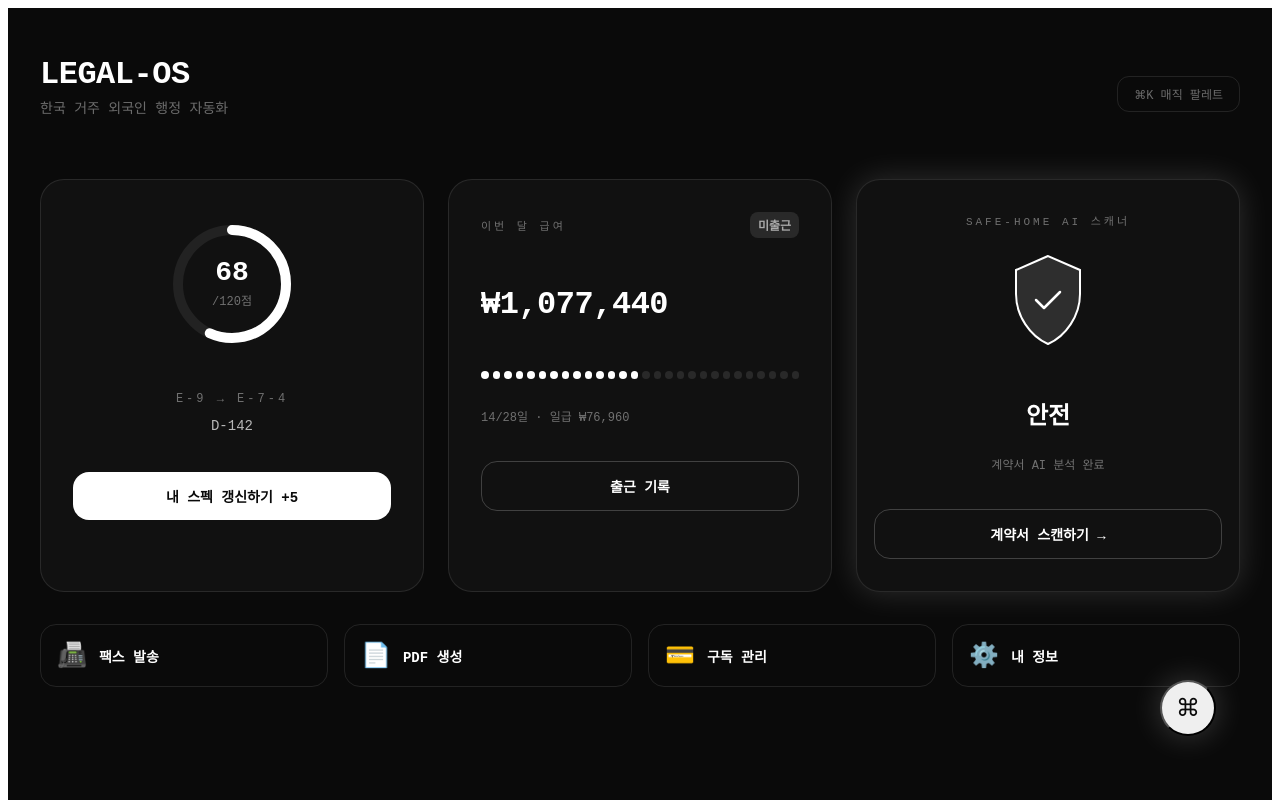
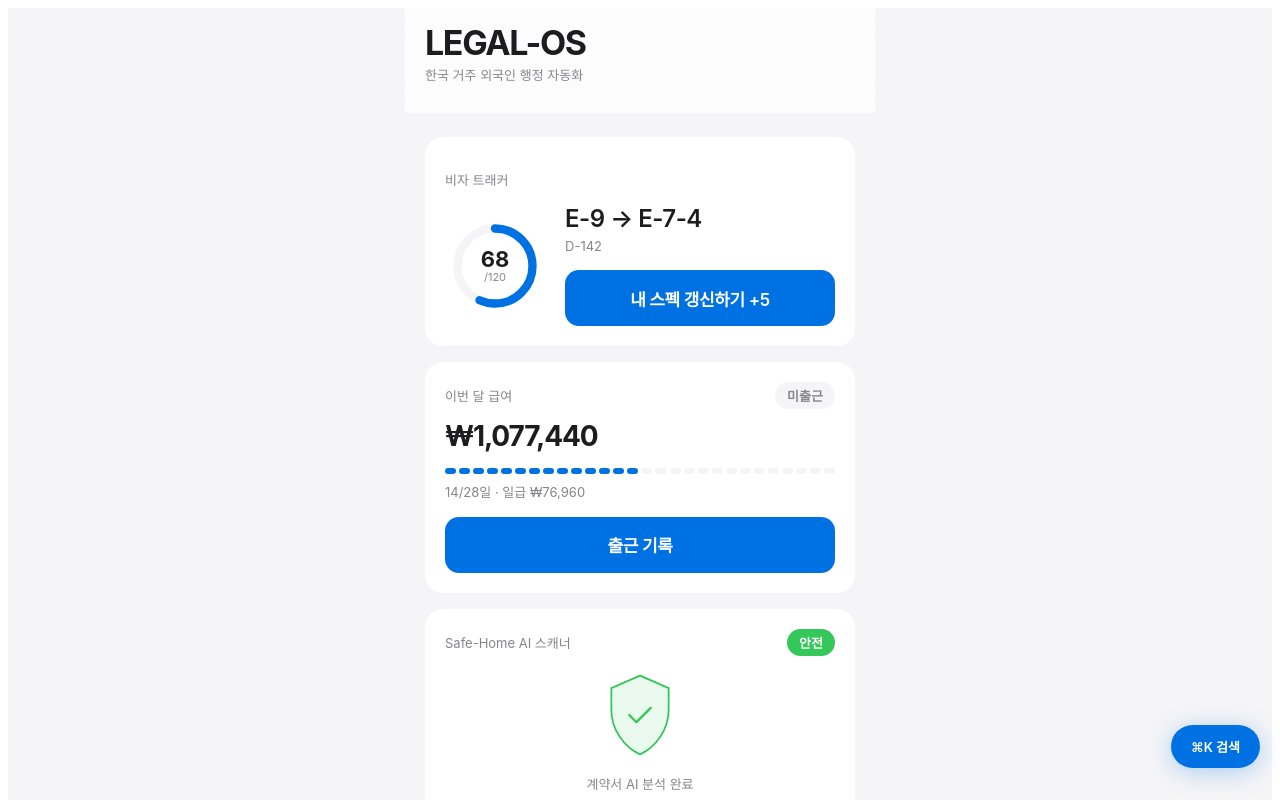
Before and after one commit to DennisJang/legal-os, a Next.js app in the folder apps/web/: page / in a window 1280 px wide. Shown: the top 800 px of the page. Built offline with nearby package versions, Linux system fonts and the light colour scheme.

Commit message:
Chore: Install UI utils & Setup Apple Vibe config tokens

```diff
--- a/apps/web/src/app/page.tsx
+++ b/apps/web/src/app/page.tsx
@@ -6,43 +6,69 @@ import MagicPalette from "@/components/MagicPalette";
 
 export default function DashboardPage() {
   return (
-    <main style={{ backgroundColor:"#0A0A0A", minHeight:"100vh", color:"#fff", fontFamily:"monospace" }}>
-      <div style={{ maxWidth:1200, margin:"0 auto", padding:"48px 32px" }}>
-        <header style={{ display:"flex", alignItems:"center", justifyContent:"space-between", marginBottom:48 }}>
-          <div>
-            <h1 style={{ fontSize:32, fontWeight:900, letterSpacing:"-0.5px", margin:0 }}>LEGAL-OS</h1>
-            <p style={{ fontSize:14, color:"rgba(255,255,255,0.4)", marginTop:4 }}>한국 거주 외국인 행정 자동화</p>
-          </div>
-          <div style={{ fontSize:12, color:"rgba(255,255,255,0.4)", border:"1px solid rgba(255,255,255,0.1)",
-                        borderRadius:12, padding:"8px 16px" }}>
-            ⌘K 매직 팔레트
-          </div>
+    <main style={{
+      backgroundColor: "#F5F5F7",
+      minHeight: "100vh",
+      fontFamily: '-apple-system, BlinkMacSystemFont, "SF Pro Display", "SF Pro Text", sans-serif',
+    }}>
+      {/* Root Container — max 430px iOS 캔버스 */}
+      <div style={{ maxWidth: 430, margin: "0 auto", overflowX: "hidden", paddingInline: 20 }}>
+
+        {/* Header — Liquid Glass 스티키 */}
+        <header style={{
+          position: "sticky", top: 0, zIndex: 40,
+          background: "rgba(255,255,255,0.72)",
+          backdropFilter: "blur(20px) saturate(180%)",
+          WebkitBackdropFilter: "blur(20px) saturate(180%)",
+          marginInline: -20, paddingInline: 20,
+          paddingTop: 16, paddingBottom: 16,
+          marginBottom: 24,
+        }}>
+          <h1 style={{
+            fontSize: 34, fontWeight: 700, lineHeight: 1.1,
+            letterSpacing: "-0.04em", color: "#1D1D1F", margin: 0,
+          }}>LEGAL-OS</h1>
+          <p style={{ fontSize: 13, color: "#86868B", marginTop: 4, letterSpacing: 0 }}>
+            한국 거주 외국인 행정 자동화
+          </p>
         </header>
 
-        <section style={{ display:"grid", gridTemplateColumns:"repeat(3,1fr)", gap:24 }}>
+        {/* 3대 위젯 — 섹션 간 48px */}
+        <section style={{ display: "flex", flexDirection: "column", gap: 16, marginBottom: 48 }}>
           <VisaRingWidget />
           <WageCalendarWidget />
           <SafeHomeWidget />
         </section>
 
-        <section style={{ display:"grid", gridTemplateColumns:"repeat(4,1fr)", gap:16, marginTop:32 }}>
+        {/* 빠른 액션 — 2단 그리드 */}
+        <section style={{
+          display: "grid", gridTemplateColumns: "repeat(2, 1fr)",
+          gap: 16, marginBottom: 48,
+        }}>
           {[
-            { emoji:"📠", label:"팩스 발송",  href:"/fax" },
-            { emoji:"📄", label:"PDF 생성",   href:"/docs" },
-            { emoji:"💳", label:"구독 관리",  href:"/billing" },
-            { emoji:"⚙️", label:"내 정보",    href:"/profile" },
+            { emoji: "📠", label: "팩스 발송",  href: "/fax" },
+            { emoji: "📄", label: "PDF 생성",   href: "/docs" },
+            { emoji: "💳", label: "구독 관리",  href: "/billing" },
+            { emoji: "⚙️", label: "내 정보",    href: "/profile" },
           ].map(({ emoji, label, href }) => (
             <a key={label} href={href} style={{
-              display:"flex", alignItems:"center", gap:12,
-              border:"1px solid rgba(255,255,255,0.1)", borderRadius:16,
-              padding:16, color:"#fff", textDecoration:"none"
-            }}>
-              <span style={{ fontSize:24 }}>{emoji}</span>
-              <span style={{ fontSize:14, fontWeight:600 }}>{label}</span>
+              display: "flex", alignItems: "center", gap: 12,
+              backgroundColor: "#FFFFFF", borderRadius: 18,
+              padding: 16, color: "#1D1D1F", textDecoration: "none",
+              overflow: "hidden",
+              transition: "all 100ms linear",
+            }}
+            onMouseDown={(e) => Object.assign((e.currentTarget as HTMLElement).style, { transform: "scale(0.97)", opacity: "0.8" })}
+            onMouseUp={(e)   => Object.assign((e.currentTarget as HTMLElement).style, { transform: "scale(1)",    opacity: "1"   })}
+            onMouseLeave={(e)=> Object.assign((e.currentTarget as HTMLElement).style, { transform: "scale(1)",    opacity: "1"   })}
+            >
+              <span style={{ fontSize: 24 }}>{emoji}</span>
+              <span style={{ fontSize: 17, fontWeight: 400, letterSpacing: "-0.022em" }}>{label}</span>
             </a>
           ))}
         </section>
       </div>
+
       <MagicPalette />
     </main>
   );
--- a/apps/web/src/components/MagicPalette.tsx
+++ b/apps/web/src/components/MagicPalette.tsx
@@ -12,6 +12,7 @@ const ACTIONS = [
 export default function MagicPalette() {
   const [open, setOpen] = useState(false);
   const [query, setQuery] = useState("");
+  const [visible, setVisible] = useState(false);
   const inputRef = useRef<HTMLInputElement>(null);
 
   useEffect(() => {
@@ -23,41 +24,103 @@ export default function MagicPalette() {
     return () => window.removeEventListener("keydown", h);
   }, []);
 
-  useEffect(() => { if (open) { setQuery(""); setTimeout(() => inputRef.current?.focus(), 50); } }, [open]);
+  useEffect(() => {
+    if (open) {
+      setVisible(true); setQuery("");
+      setTimeout(() => inputRef.current?.focus(), 50);
+    } else {
+      setTimeout(() => setVisible(false), 400);
+    }
+  }, [open]);
 
   const filtered = ACTIONS.filter((a) => a.label.includes(query));
 
-  if (!open) return (
-    <button onClick={() => setOpen(true)}
-      className="fixed bottom-8 right-8 w-[56px] h-[56px] rounded-full bg-white text-[#0A0A0A] text-[24px]
-                 flex items-center justify-center shadow-[0_0_32px_rgba(255,255,255,0.2)] hover:scale-110 transition-transform duration-75 z-50">
-      ⌘
+  return (
+    <>
+      {/* FAB — Apple Blue pill */}
+      <button onClick={() => setOpen(true)} style={{
+        position: "fixed", bottom: 32, right: 20,
+        padding: "12px 20px", borderRadius: 9999,
+        backgroundColor: "#0071E3", color: "#fff",
+        fontSize: 13, fontWeight: 600, border: "none", cursor: "pointer",
+        boxShadow: "0 4px 24px rgba(0,113,227,0.3)",
+        transition: "all 100ms linear", fontFamily: "inherit", zIndex: 40,
+      }}
+      onMouseDown={(e) => Object.assign(e.currentTarget.style, { transform: "scale(0.97)", opacity: "0.8" })}
+      onMouseUp={(e)   => Object.assign(e.currentTarget.style, { transform: "scale(1)",    opacity: "1"   })}
+      onMouseLeave={(e)=> Object.assign(e.currentTarget.style, { transform: "scale(1)",    opacity: "1"   })}
+      >
+        ⌘K 검색
       </button>
-  );
 
-  return (
-    <div className="fixed inset-0 z-50 flex items-center justify-center backdrop-blur-md bg-black/40"
-         onClick={() => setOpen(false)}>
-      <div onClick={(e) => e.stopPropagation()}
-           className="w-[480px] rounded-[24px] bg-[#111]/90 border border-white/20 overflow-hidden shadow-[0_0_64px_rgba(255,255,255,0.08)]">
+      {/* Overlay + Modal — Liquid Glass + Spring easing */}
+      {visible && (
+        <div onClick={() => setOpen(false)} style={{
+          position: "fixed", inset: 0, zIndex: 50,
+          background: "rgba(0,0,0,0.3)",
+          backdropFilter: "blur(8px)",
+          display: "flex", alignItems: "flex-end", justifyContent: "center",
+          paddingBottom: 0,
+          transition: "opacity 400ms cubic-bezier(0.32,0.72,0,1)",
+          opacity: open ? 1 : 0,
+        }}>
+          {/* Bottom Sheet — Liquid Glass */}
+          <div onClick={(e) => e.stopPropagation()} style={{
+            width: "100%", maxWidth: 430,
+            background: "rgba(255,255,255,0.72)",
+            backdropFilter: "blur(20px) saturate(180%)",
+            WebkitBackdropFilter: "blur(20px) saturate(180%)",
+            borderRadius: "24px 24px 0 0",
+            boxShadow: "0 4px 24px rgba(0,0,0,0.06)",
+            paddingBottom: 32,
+            transform: open ? "translateY(0)" : "translateY(100%)",
+            transition: "transform 400ms cubic-bezier(0.32,0.72,0,1)",
+          }}>
+            {/* Handle Bar */}
+            <div style={{ display: "flex", justifyContent: "center", padding: "12px 0 8px" }}>
+              <div style={{ width: 36, height: 4, borderRadius: 99, backgroundColor: "#86868B", opacity: 0.4 }} />
+            </div>
+
+            {/* Search Input */}
+            <div style={{ paddingInline: 20, paddingBottom: 8 }}>
               <input ref={inputRef} value={query} onChange={(e) => setQuery(e.target.value)}
                 placeholder="검색하거나 명령어를 입력하세요..."
-          className="w-full bg-transparent px-[24px] py-[20px] text-[16px] outline-none border-b border-white/10 placeholder:text-white/30" />
-        <ul className="py-[8px]">
+                style={{
+                  width: "100%", padding: "14px 16px", borderRadius: 14,
+                  border: "none", backgroundColor: "#F5F5F7",
+                  fontSize: 17, color: "#1D1D1F", outline: "none",
+                  letterSpacing: "-0.022em", fontFamily: "inherit",
+                  boxSizing: "border-box",
+                }}
+              />
+            </div>
+
+            {/* Action List */}
+            <ul style={{ listStyle: "none", margin: 0, padding: "8px 0" }}>
               {filtered.map((a) => (
                 <li key={a.label}>
-              <a href={a.href} onClick={() => setOpen(false)}
-                 className="flex items-center gap-[16px] px-[24px] py-[14px] hover:bg-white/5 transition-colors">
-                <span className="text-[20px]">{a.icon}</span>
-                <span className="text-[14px] font-medium">{a.label}</span>
+                  <a href={a.href} onClick={() => setOpen(false)} style={{
+                    display: "flex", alignItems: "center", gap: 16,
+                    padding: "14px 20px", textDecoration: "none", color: "#1D1D1F",
+                    fontSize: 17, letterSpacing: "-0.022em",
+                    transition: "all 100ms linear",
+                  }}
+                  onMouseDown={(e) => Object.assign((e.currentTarget as HTMLElement).style, { backgroundColor: "#F5F5F7", transform: "scale(0.98)" })}
+                  onMouseUp={(e)   => Object.assign((e.currentTarget as HTMLElement).style, { backgroundColor: "transparent", transform: "scale(1)" })}
+                  onMouseLeave={(e)=> Object.assign((e.currentTarget as HTMLElement).style, { backgroundColor: "transparent", transform: "scale(1)" })}
+                  >
+                    <span style={{ fontSize: 22 }}>{a.icon}</span>
+                    <span>{a.label}</span>
                   </a>
                 </li>
               ))}
             </ul>
-        <div className="px-[24px] py-[12px] border-t border-white/10">
-          <span className="text-[11px] text-white/30">ESC 닫기 · ⌘K 토글</span>
+            <p style={{ textAlign: "center", fontSize: 13, color: "#86868B", margin: "8px 0 0" }}>
+              ESC 닫기 · ⌘K 토글
+            </p>
           </div>
         </div>
-    </div>
+      )}
+    </>
   );
 }
--- a/apps/web/src/components/widgets/SafeHomeWidget.tsx
+++ b/apps/web/src/components/widgets/SafeHomeWidget.tsx
@@ -2,37 +2,52 @@
 import { useDashboardStore } from "@/store/useDashboardStore";
 
 const STATUS_MAP = {
-  SAFE:    { label: "안전", color: "#ffffff", shadow: "0 0 32px rgba(255,255,255,0.15)" },
-  WARNING: { label: "주의", color: "#ffd700", shadow: "0 0 32px rgba(255,215,0,0.25)" },
-  DANGER:  { label: "위험", color: "#ff4444", shadow: "0 0 32px rgba(255,68,68,0.25)" },
+  SAFE:    { label: "안전", pill: "#34C759", text: "#fff" },
+  WARNING: { label: "주의", pill: "#FF9F0A", text: "#fff" },
+  DANGER:  { label: "위험", pill: "#FF3B30", text: "#fff" },
 };
 
 export default function SafeHomeWidget() {
   const { shieldStatus } = useDashboardStore();
-  const { label, color, shadow } = STATUS_MAP[shieldStatus];
+  const { label, pill, text } = STATUS_MAP[shieldStatus];
 
   return (
-    <div style={{ display:"flex", flexDirection:"column", alignItems:"center", gap:24,
-                  borderRadius:24, backgroundColor:"#111111", border:"1px solid rgba(255,255,255,0.1)",
-                  padding:32, color:"#fff", boxShadow:shadow }}>
-      <span style={{ fontSize:11, letterSpacing:3, textTransform:"uppercase", color:"rgba(255,255,255,0.4)" }}>
-        Safe-Home AI 스캐너
-      </span>
-      <svg width={80} height={96} viewBox="0 0 80 96" fill="none">
-        <path d="M40 4L8 18v24c0 22 14.4 42.4 32 50 17.6-7.6 32-28 32-50V18L40 4z"
-          fill={color} fillOpacity={0.12} stroke={color} strokeWidth={2} />
-        <path d="M28 48l8 8 16-16" stroke={color} strokeWidth={2.5}
-          strokeLinecap="round" strokeLinejoin="round" />
-      </svg>
-      <div style={{ textAlign:"center" }}>
-        <p style={{ fontSize:24, fontWeight:900, color }}>{label}</p>
-        <p style={{ fontSize:12, color:"rgba(255,255,255,0.4)", marginTop:4 }}>계약서 AI 분석 완료</p>
+    <div style={{ backgroundColor: "#FFFFFF", borderRadius: 18, overflow: "hidden", padding: 20 }}>
+      <div style={{ display: "flex", alignItems: "center", justifyContent: "space-between", marginBottom: 16 }}>
+        <p style={{ fontSize: 13, color: "#86868B", margin: 0 }}>Safe-Home AI 스캐너</p>
+        {/* iOS Pill 뱃지 */}
+        <span style={{ fontSize: 13, fontWeight: 600, padding: "4px 12px",
+                       borderRadius: 9999, backgroundColor: pill, color: text }}>
+          {label}
+        </span>
       </div>
+
+      {/* 방패 아이콘 */}
+      <div style={{ display: "flex", justifyContent: "center", marginBottom: 16 }}>
+        <svg width={72} height={86} viewBox="0 0 80 96" fill="none">
+          <path d="M40 4L8 18v24c0 22 14.4 42.4 32 50 17.6-7.6 32-28 32-50V18L40 4z"
+            fill={pill} fillOpacity={0.1} stroke={pill} strokeWidth={2} />
+          <path d="M28 48l8 8 16-16" stroke={pill} strokeWidth={2.5}
+            strokeLinecap="round" strokeLinejoin="round" />
+        </svg>
+      </div>
+
+      <p style={{ fontSize: 13, color: "#86868B", textAlign: "center", margin: "0 0 16px" }}>
+        계약서 AI 분석 완료
+      </p>
+
+      {/* CTA — Apple Blue */}
       <a href="/safe-home" style={{
-        display:"block", width:"100%", padding:"14px", borderRadius:16, textAlign:"center",
-        border:"1px solid rgba(255,255,255,0.2)", color:"#fff", textDecoration:"none",
-        fontSize:14, fontWeight:700
-      }}>
+        display: "flex", alignItems: "center", justifyContent: "center",
+        width: "100%", height: 56, borderRadius: 14,
+        backgroundColor: "#0071E3", color: "#fff", textDecoration: "none",
+        fontSize: 17, fontWeight: 600, letterSpacing: "-0.022em",
+        transition: "all 100ms linear",
+      }}
+      onMouseDown={(e) => Object.assign((e.currentTarget as HTMLElement).style, { transform: "scale(0.97)", opacity: "0.8" })}
+      onMouseUp={(e)   => Object.assign((e.currentTarget as HTMLElement).style, { transform: "scale(1)",    opacity: "1"   })}
+      onMouseLeave={(e)=> Object.assign((e.currentTarget as HTMLElement).style, { transform: "scale(1)",    opacity: "1"   })}
+      >
         계약서 스캔하기 →
       </a>
     </div>
--- a/apps/web/src/components/widgets/VisaRingWidget.tsx
+++ b/apps/web/src/components/widgets/VisaRingWidget.tsx
@@ -8,34 +8,53 @@ export default function VisaRingWidget() {
   const dash = circ * Math.min(currentScore / targetScore, 1);
 
   return (
-    <div style={{ display:"flex", flexDirection:"column", alignItems:"center", gap:24,
-                  borderRadius:24, backgroundColor:"#111111", border:"1px solid rgba(255,255,255,0.1)",
-                  padding:32, color:"#fff" }}>
-      <div style={{ position:"relative", width:144, height:144 }}>
-        <svg viewBox="0 0 144 144" style={{ transform:"rotate(-90deg)" }} width={144} height={144}>
-          <circle cx={72} cy={72} r={r} fill="none" stroke="#222" strokeWidth={10} />
-          <circle cx={72} cy={72} r={r} fill="none" stroke="#fff" strokeWidth={10}
+    /* Card Surface — #FFFFFF, rounded-18, overflow-hidden */
+    <div style={{ backgroundColor: "#FFFFFF", borderRadius: 18, overflow: "hidden", padding: 20 }}>
+
+      {/* H2 Section Title */}
+      <p style={{ fontSize: 13, fontWeight: 400, color: "#86868B", letterSpacing: 0, marginBottom: 16 }}>
+        비자 트래커
+      </p>
+
+      <div style={{ display: "flex", alignItems: "center", gap: 20 }}>
+        {/* SVG Ring */}
+        <div style={{ position: "relative", width: 100, height: 100, flexShrink: 0 }}>
+          <svg viewBox="0 0 144 144" style={{ transform: "rotate(-90deg)", width: 100, height: 100 }}>
+            <circle cx={72} cy={72} r={r} fill="none" stroke="#F5F5F7" strokeWidth={12} />
+            <circle cx={72} cy={72} r={r} fill="none" stroke="#0071E3" strokeWidth={12}
               strokeLinecap="round" strokeDasharray={`${dash} ${circ}`}
-            style={{ transition:"stroke-dasharray 0.7s cubic-bezier(0.4,0,0.2,1)" }} />
+              style={{ transition: "stroke-dasharray 0.7s cubic-bezier(0.4,0,0.2,1)" }} />
           </svg>
-        <div style={{ position:"absolute", inset:0, display:"flex", flexDirection:"column",
-                      alignItems:"center", justifyContent:"center" }}>
-          <span style={{ fontSize:28, fontWeight:900, lineHeight:1 }}>{currentScore}</span>
-          <span style={{ fontSize:12, color:"rgba(255,255,255,0.4)", marginTop:4 }}>/{targetScore}점</span>
+          <div style={{ position: "absolute", inset: 0, display: "flex", flexDirection: "column",
+                        alignItems: "center", justifyContent: "center" }}>
+            <span style={{ fontSize: 22, fontWeight: 700, color: "#1D1D1F", lineHeight: 1 }}>{currentScore}</span>
+            <span style={{ fontSize: 11, color: "#86868B" }}>/{targetScore}</span>
           </div>
         </div>
-      <div style={{ textAlign:"center" }}>
-        <p style={{ fontSize:12, color:"rgba(255,255,255,0.4)", letterSpacing:3, textTransform:"uppercase" }}>
+
+        {/* Info */}
+        <div style={{ flex: 1 }}>
+          <h2 style={{ fontSize: 24, fontWeight: 600, lineHeight: 1.2, letterSpacing: "-0.02em",
+                       color: "#1D1D1F", margin: "0 0 4px" }}>
             {visaCode} → {targetVisa}
-        </p>
-        <p style={{ fontSize:14, color:"rgba(255,255,255,0.7)", marginTop:4 }}>D-{daysLeft}</p>
-      </div>
+          </h2>
+          <p style={{ fontSize: 13, color: "#86868B", margin: "0 0 16px" }}>D-{daysLeft}</p>
+          {/* CTA Button — Apple Blue, h-56, rounded-14 */}
           <button onClick={() => updateVisaScore(5)} style={{
-        width:"100%", padding:"14px", borderRadius:16, backgroundColor:"#fff",
-        color:"#0A0A0A", fontSize:14, fontWeight:700, border:"none", cursor:"pointer", fontFamily:"inherit"
-      }}>
+            width: "100%", height: 56, borderRadius: 14, border: "none",
+            backgroundColor: "#0071E3", color: "#fff", fontSize: 17,
+            fontWeight: 600, cursor: "pointer", letterSpacing: "-0.022em",
+            transition: "all 100ms linear",
+            fontFamily: "inherit",
+          }}
+          onMouseDown={(e) => Object.assign(e.currentTarget.style, { transform: "scale(0.97)", opacity: "0.8" })}
+          onMouseUp={(e)   => Object.assign(e.currentTarget.style, { transform: "scale(1)",    opacity: "1"   })}
+          onMouseLeave={(e)=> Object.assign(e.currentTarget.style, { transform: "scale(1)",    opacity: "1"   })}
+          >
             내 스펙 갱신하기 +5
           </button>
         </div>
+      </div>
+    </div>
   );
 }
--- a/apps/web/src/components/widgets/WageCalendarWidget.tsx
+++ b/apps/web/src/components/widgets/WageCalendarWidget.tsx
@@ -15,44 +15,55 @@ export default function WageCalendarWidget() {
   useEffect(() => { setMounted(true); }, []);
 
   const now = mounted ? new Date() : new Date(0);
-  const year = now.getFullYear();
-  const month = now.getMonth();
-  const daysInMonth = mounted ? new Date(year, month + 1, 0).getDate() : 28;
-  const workedDays = mounted ? getThisMonthWorkedDays(workLogs, year, month) : 0;
+  const daysInMonth = mounted ? new Date(now.getFullYear(), now.getMonth() + 1, 0).getDate() : 28;
+  const workedDays  = mounted ? getThisMonthWorkedDays(workLogs, now.getFullYear(), now.getMonth()) : 0;
   const monthlyWage = workedDays * dailyWage;
 
   return (
-    <div style={{ display:"flex", flexDirection:"column", gap:16, borderRadius:24,
-                  backgroundColor:"#111111", border:"1px solid rgba(255,255,255,0.1)",
-                  padding:32, color:"#fff" }}>
-      <div style={{ display:"flex", alignItems:"center", justifyContent:"space-between" }}>
-        <span style={{ fontSize:11, letterSpacing:3, textTransform:"uppercase", color:"rgba(255,255,255,0.4)" }}>
-          이번 달 급여
-        </span>
-        <span style={{ fontSize:12, fontWeight:700, padding:"4px 8px", borderRadius:8,
-                       backgroundColor: clockedInToday ? "#fff" : "rgba(255,255,255,0.1)",
-                       color: clockedInToday ? "#0A0A0A" : "rgba(255,255,255,0.6)" }}>
-          {clockedInToday ? "출근 중 🟢" : "미출근"}
+    <div style={{ backgroundColor: "#FFFFFF", borderRadius: 18, overflow: "hidden", padding: 20 }}>
+      <div style={{ display: "flex", alignItems: "center", justifyContent: "space-between", marginBottom: 12 }}>
+        <p style={{ fontSize: 13, color: "#86868B", margin: 0 }}>이번 달 급여</p>
+        {/* iOS Green 토글 뱃지 */}
+        <span style={{
+          fontSize: 13, fontWeight: 600, padding: "4px 12px", borderRadius: 9999,
+          backgroundColor: clockedInToday ? "#34C759" : "#F5F5F7",
+          color: clockedInToday ? "#fff" : "#86868B",
+          transition: "all 250ms cubic-bezier(0.25,0.1,0.25,1)",
+        }}>
+          {clockedInToday ? "출근 중" : "미출근"}
         </span>
       </div>
-      <p style={{ fontSize:32, fontWeight:900, letterSpacing:"-0.5px" }}>
+
+      <h2 style={{ fontSize: 28, fontWeight: 700, letterSpacing: "-0.04em",
+                   color: "#1D1D1F", margin: "0 0 16px", lineHeight: 1.1 }}>
         {mounted ? `₩${monthlyWage.toLocaleString("ko-KR")}` : "₩—"}
-      </p>
-      <div style={{ display:"flex", gap:4 }}>
+      </h2>
+
+      {/* 날짜 도트 */}
+      <div style={{ display: "flex", gap: 3, marginBottom: 8 }}>
         {Array.from({ length: daysInMonth }, (_, i) => (
-          <div key={i} style={{ height:8, flex:1, borderRadius:99,
-                                 backgroundColor: i < workedDays ? "#fff" : "rgba(255,255,255,0.1)",
-                                 transition:"background-color 0.3s" }} />
+          <div key={i} style={{
+            height: 6, flex: 1, borderRadius: 99,
+            backgroundColor: i < workedDays ? "#0071E3" : "#F5F5F7",
+            transition: "background-color 250ms cubic-bezier(0.25,0.1,0.25,1)",
+          }} />
         ))}
       </div>
-      <p style={{ fontSize:12, color:"rgba(255,255,255,0.4)" }}>
+      <p style={{ fontSize: 13, color: "#86868B", margin: "0 0 16px" }}>
         {mounted ? `${workedDays}/${daysInMonth}일 · 일급 ₩${dailyWage.toLocaleString("ko-KR")}` : "로딩 중..."}
       </p>
+
       <button onClick={toggleClockIn} style={{
-        marginTop:8, padding:"14px", borderRadius:16, background:"transparent",
-        border:"1px solid rgba(255,255,255,0.2)", color:"#fff", fontSize:14,
-        fontWeight:700, cursor:"pointer", fontFamily:"inherit"
-      }}>
+        width: "100%", height: 56, borderRadius: 14, border: "none",
+        backgroundColor: clockedInToday ? "#F5F5F7" : "#0071E3",
+        color: clockedInToday ? "#1D1D1F" : "#fff",
+        fontSize: 17, fontWeight: 600, cursor: "pointer",
+        letterSpacing: "-0.022em", transition: "all 100ms linear", fontFamily: "inherit",
+      }}
+      onMouseDown={(e) => Object.assign(e.currentTarget.style, { transform: "scale(0.97)", opacity: "0.8" })}
+      onMouseUp={(e)   => Object.assign(e.currentTarget.style, { transform: "scale(1)",    opacity: "1"   })}
+      onMouseLeave={(e)=> Object.assign(e.currentTarget.style, { transform: "scale(1)",    opacity: "1"   })}
+      >
         {clockedInToday ? "퇴근 기록" : "출근 기록"}
       </button>
     </div>
--- /dev/null
+++ b/apps/web/tailwind.config.ts
@@ -0,0 +1,31 @@
+import type { Config } from 'tailwindcss';
+
+const config: Config = {
+  content: [
+    './src/**/*.{ts,tsx,js,jsx}',
+    './app/**/*.{ts,tsx,js,jsx}',
+    './components/**/*.{ts,tsx,js,jsx}',
+    './public/**/*.html',
+  ],
+  theme: {
+    extend: {
+      colors: {
+        apple: {
+          bg: '#F5F5F7',
+          surface: '#FFFFFF',
+          primary: '#1D1D1F',
+          secondary: '#86868B',
+          blue: '#0071E3',
+          green: '#34C759',
+        },
+      },
+      transitionTimingFunction: {
+        'apple-spring': 'cubic-bezier(0.32, 0.72, 0, 1)',
+        'apple-ease': 'cubic-bezier(0.25, 0.1, 0.25, 1)',
+      },
+    },
+  },
+  plugins: [],
+};
+
+export default config;
--- a/package.json
+++ b/package.json
@@ -1,5 +1,8 @@
 {
 	"dependencies": {
+		"clsx": "^2.1.1",
+		"lucide-react": "^0.575.0",
+		"tailwind-merge": "^3.5.0",
 		"turbo": "^2.8.11"
 	},
 	"packageManager": "pnpm@10.23.0"
```
Also changed, not shown: apps/web/src/components/TossPaywall.tsx (+69 -63 lines), 2 other files (tests, documents, lock files or other folders). Lines whose indentation alone changed are shown as unchanged.
